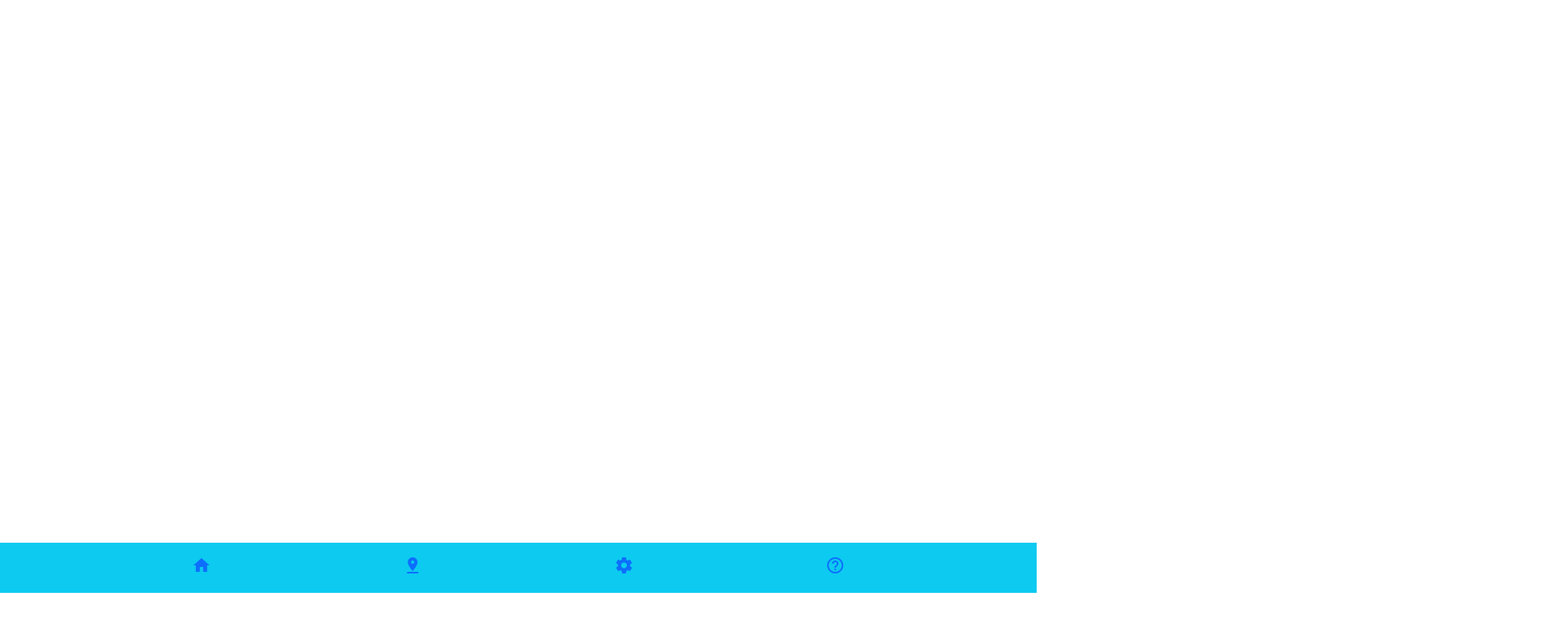
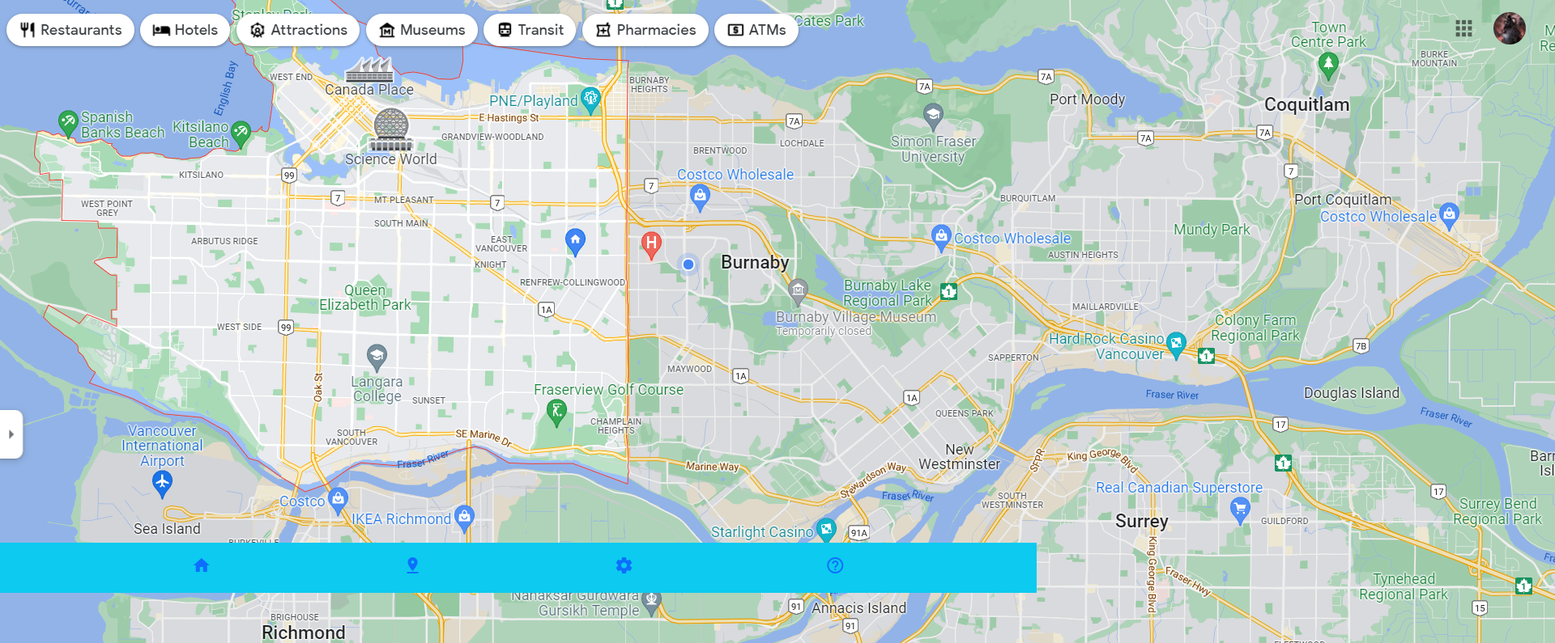
Before and after one commit to lukewarmcircle/1800_202210_BBY04, a plain HTML site: page cost.html in a window 1280 px wide. Shown: the part 67-862 px from the top of the page at 81% size, 1920 px wide, since content can reach past the window. Before the commit the page ends 800 px from the top, so only its background shows below. Drawn offline with nearby package versions, Linux system fonts and the light colour scheme.

Commit message:
added login to main, added map image

```diff
--- a/cost.html
+++ b/cost.html
@@ -28,7 +28,7 @@
 
     <nav id="navbarPlaceholder"></nav>
 
-
+    <img src="/images/Tableseeker map.png" alt="TableSeeker map">
 
 
     <footer id="footerPlaceholder"></footer>
```
Also changed, not shown: distance.html (+1 -1 lines), main.html (+1 -0 lines), vacancy.html (+1 -1 lines), images/Tableseeker map.png (added).
